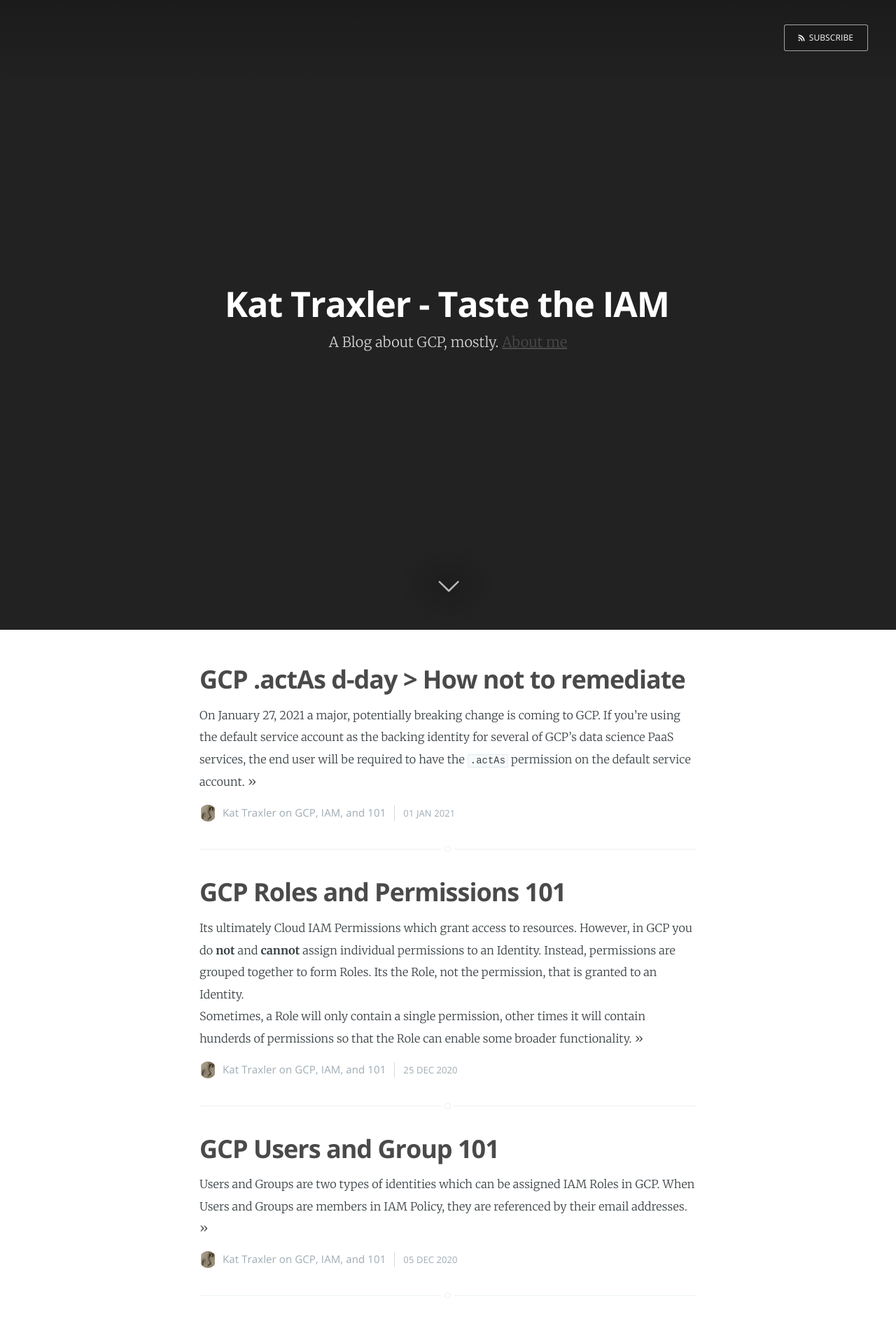
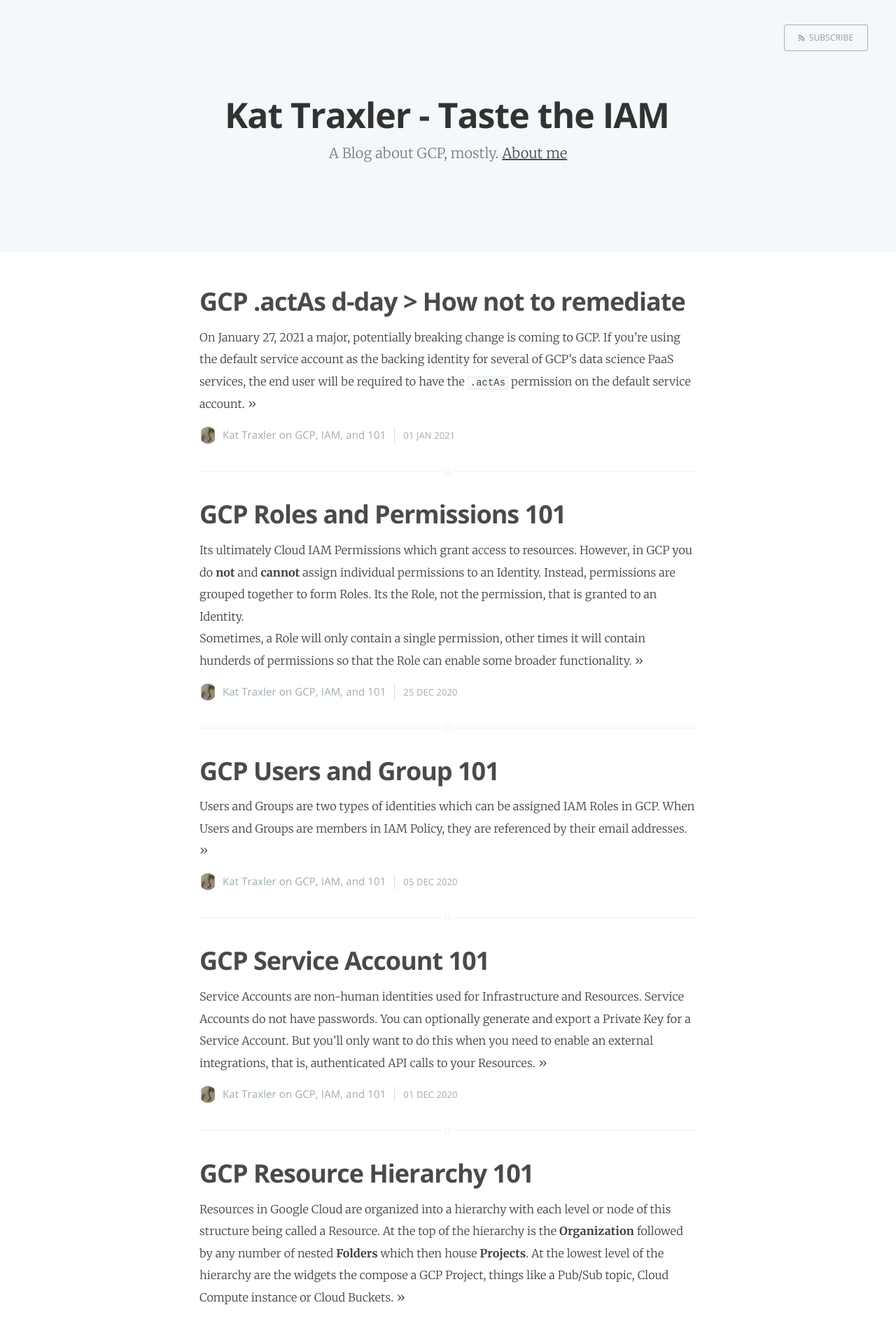
Before and after one commit to KatTraxler/KatTraxler.github.io, a Jekyll site: the page built from index.html, in a window 1280 px wide. Shown: the top 1885 px of the page at 70% size. Built offline with Jekyll 4.4.1, drawn with Linux system fonts in a browser that asks for light colours; the list of posts is cut into pages by our own code.

Commit message:
rolled back header change

```diff
--- a/index.html
+++ b/index.html
@@ -5,7 +5,7 @@ cover: false
 about: 'about.html'
 ---
 
-<header class="main-header" style="background-image: url('/assets/images/cover.png') no-repeat center">
+<header class="main-header {% if page.cover %}" style="background-image: url(/assets/images/cover.png) {%else%}no-cover{% endif %}">
     <nav class="main-nav overlay clearfix">
             {% if page.logo %}
                 <a class="blog-logo" href="{{ site.baseurl }}">
```
Also changed, not shown: assets/images/logo.png (added), 5 other files.
